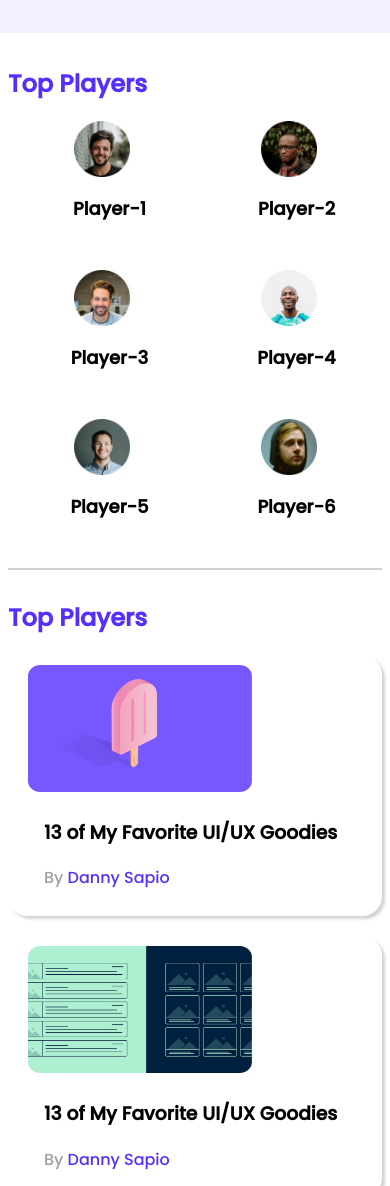
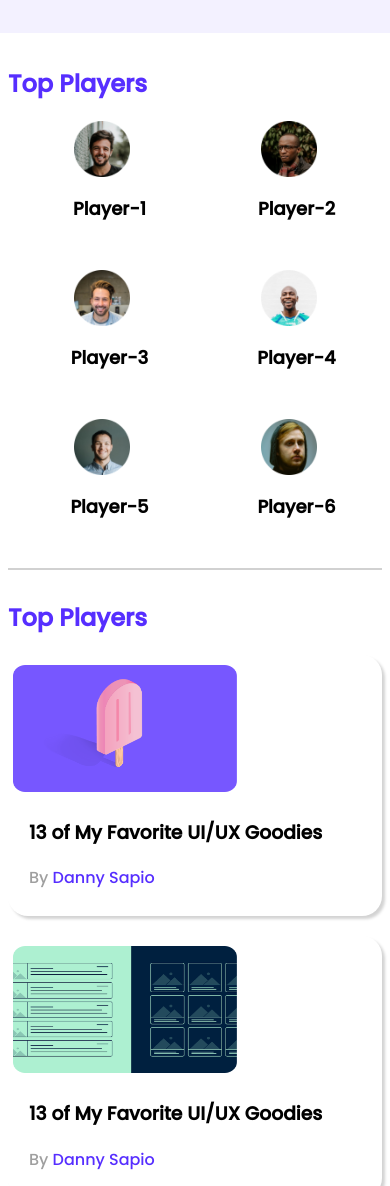
Before and after one commit to Developer-Jihad/Leader-Board, a plain HTML site: page index.html in a window 390 px wide. Shown: the top 1186 px of the page. Drawn offline with Linux system fonts and the light colour scheme.

Commit message:
Blog section fixed

```diff
--- a/style.css
+++ b/style.css
@@ -143,7 +143,7 @@ hr{
     .blog{
         box-shadow: 3px 3px 3px lightgrey;
         border-radius: 20px;
-        padding: 10px  20px;
+        padding: 10px 5px;
     }
     .player, .blog{
         flex-direction: column;
```
